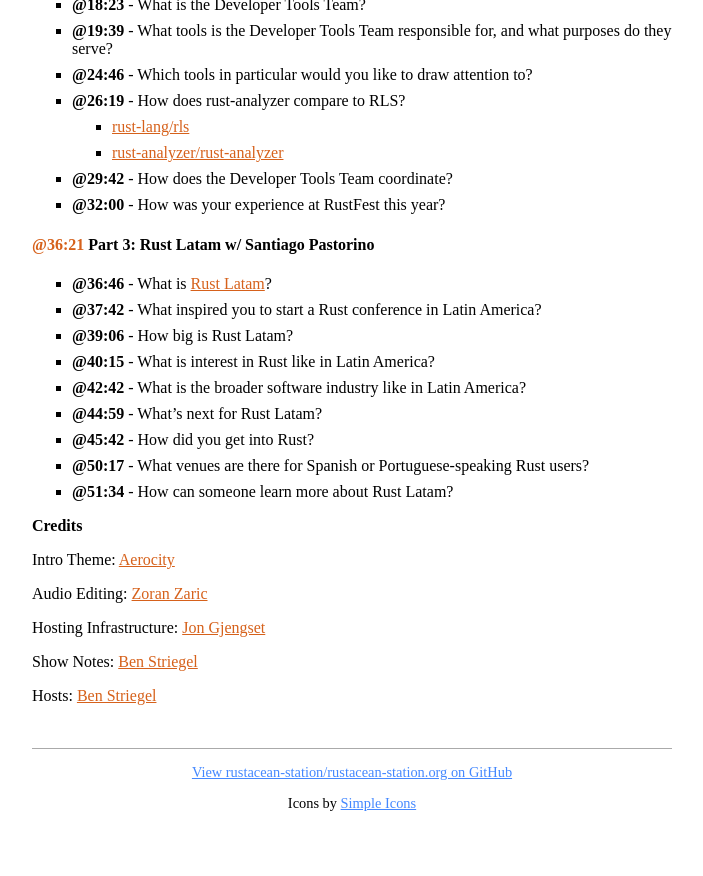
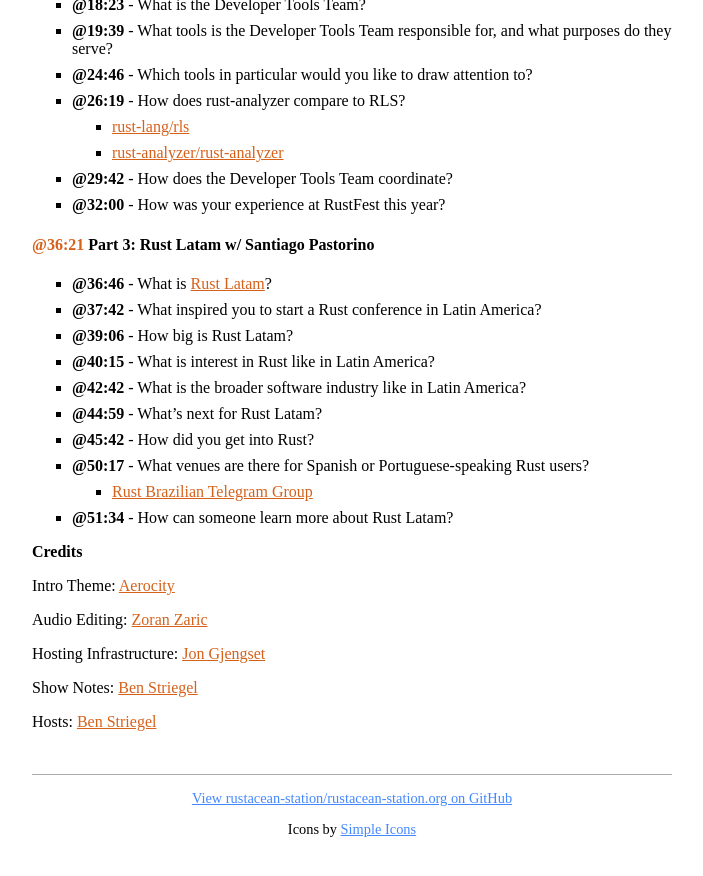
Before and after one commit to rustacean-station/rustacean-station.org, a Jekyll site: the page built from _episodes/012-pietro-pascal-santiago.md, in a window 1280 px wide and 900 px high, scrolled down 1426 px. Shown: the top 876 px of the window, without its empty margins (288-991 px from the left). Built offline with Jekyll 4.4.1, drawn with Linux system fonts in a browser that asks for light colours.

Commit message:
Add link to rustlangbr telegram group

```diff
--- a/_episodes/012-pietro-pascal-santiago.md
+++ b/_episodes/012-pietro-pascal-santiago.md
@@ -66,6 +66,7 @@
 - [@44:59] - What's next for Rust Latam?
 - [@45:42] - How did you get into Rust?
 - [@50:17] - What venues are there for Spanish or Portuguese-speaking Rust users?
+  - [Rust Brazilian Telegram Group](https://t.me/rustlangbr)
 - [@51:34] - How can someone learn more about Rust Latam?
 
 <!--
```
